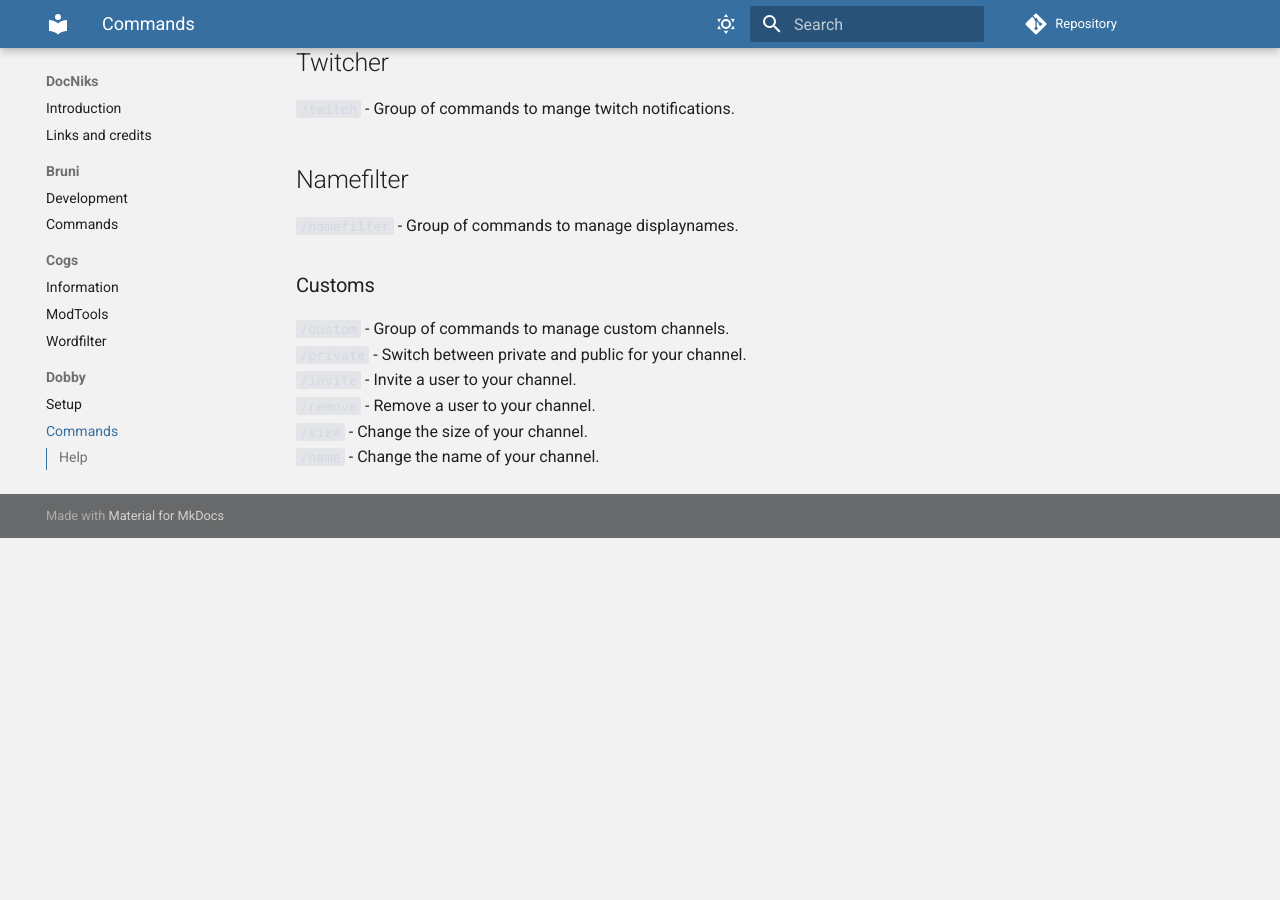
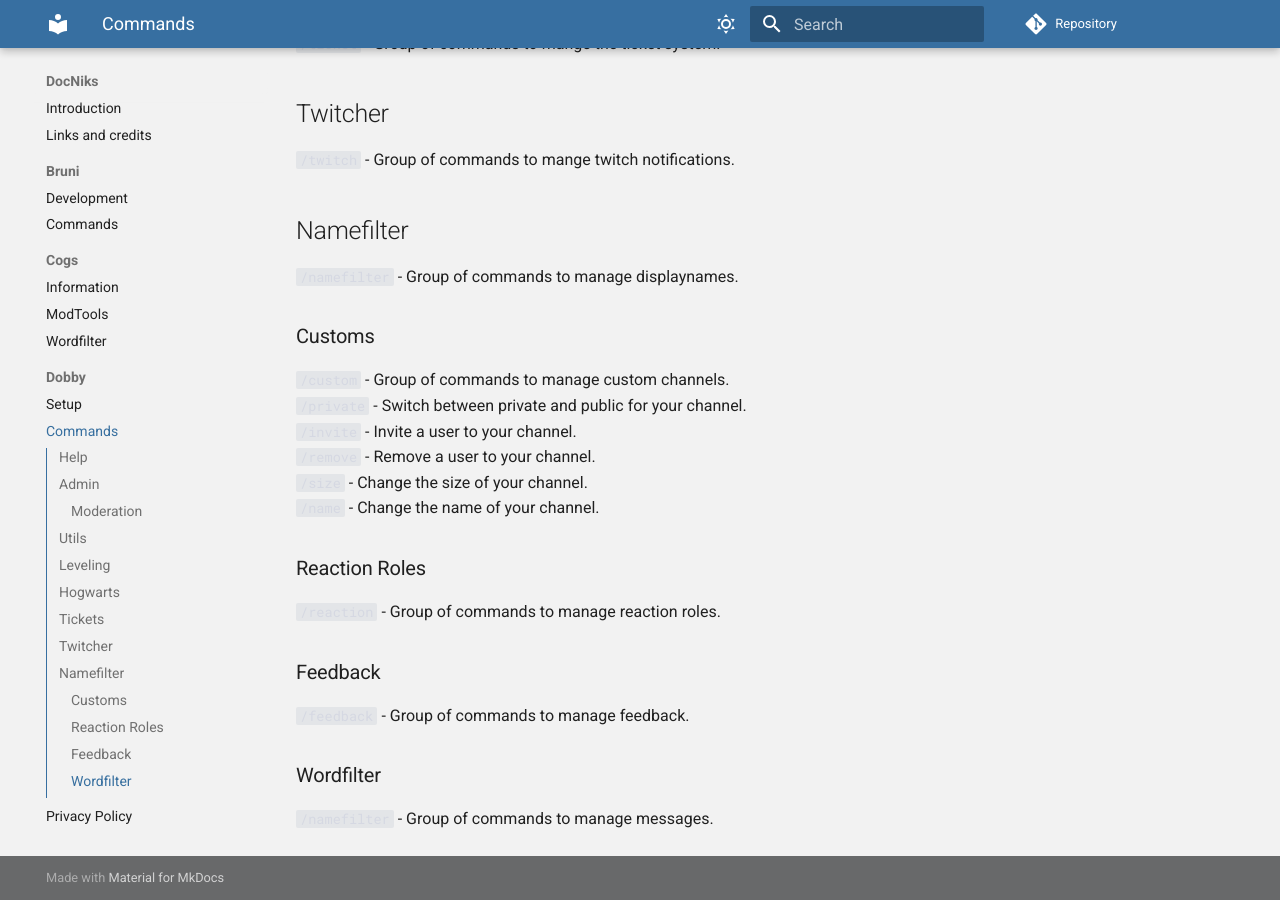
Before and after one commit to 1993zig/docs, an MkDocs documentation site: the page built from docs/dobby/commands.md, in a window 1280 px wide and 900 px high, scrolled down 1424 px. Built offline with MkDocs 1.6.1 and Material for MkDocs 9.7.7, drawn with Linux system fonts in a browser that asks for light colours; comment, search, counter and statistics services are not loaded; before the commit the page ends 1962 px from its top, so only the background shows below that; some of the changed text lies outside the part shown.

Commit message:
new commands

```diff
--- a/docs/dobby/commands.md
+++ b/docs/dobby/commands.md
@@ -63,3 +65,11 @@
 `/remove`  - Remove a user to your channel.
 `/size`    - Change the size of your channel.
 `/name`    - Change the name of your channel.
+
+### Reaction Roles
+`/reaction`  - Group of commands to manage reaction roles.
+### Feedback
+`/feedback`  - Group of commands to manage feedback.
+
+### Wordfilter
+`/namefilter`  - Group of commands to manage messages.
```
Also changed, not shown: other parts of docs/dobby/commands.md (+2 -0 lines).
